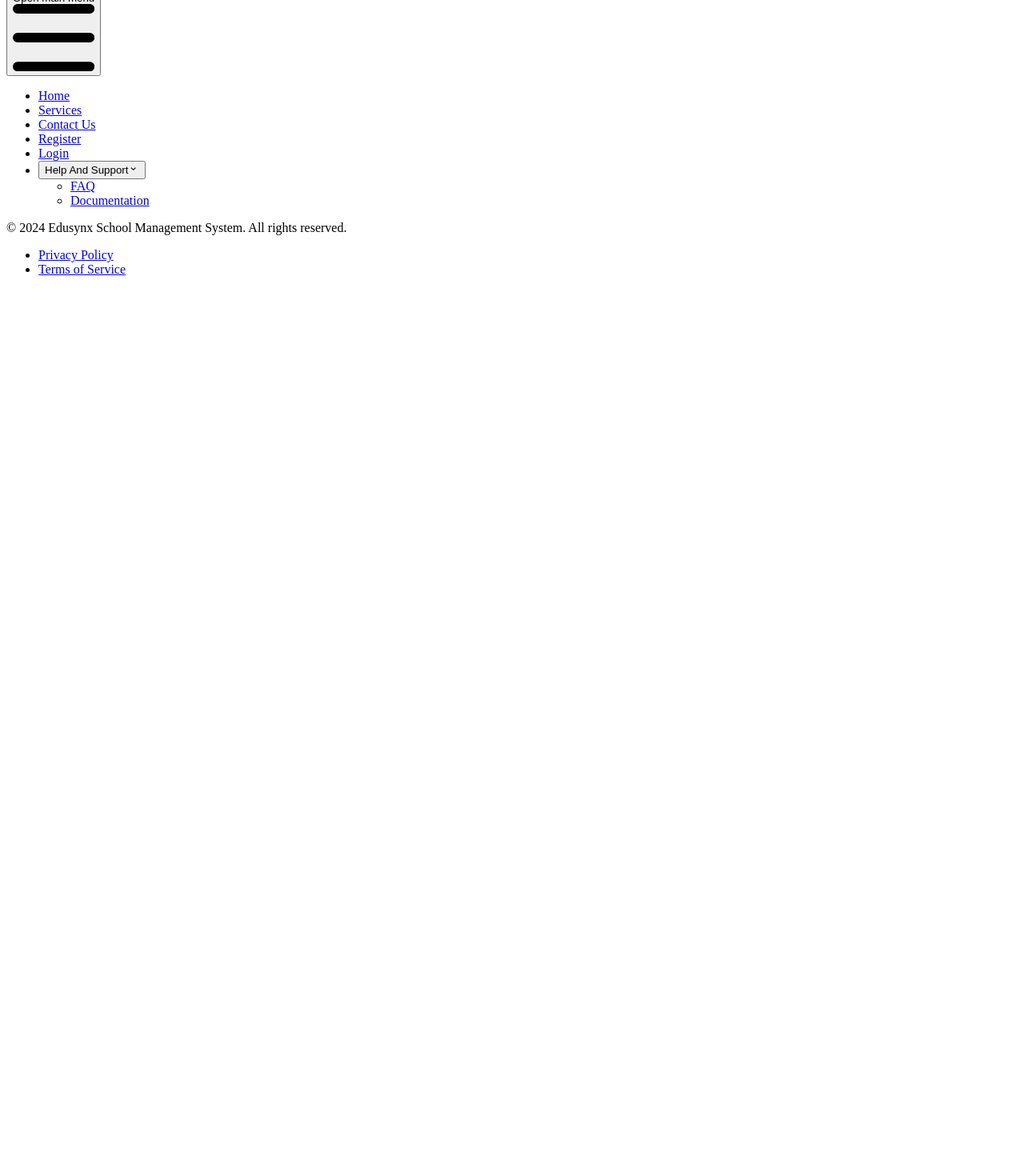
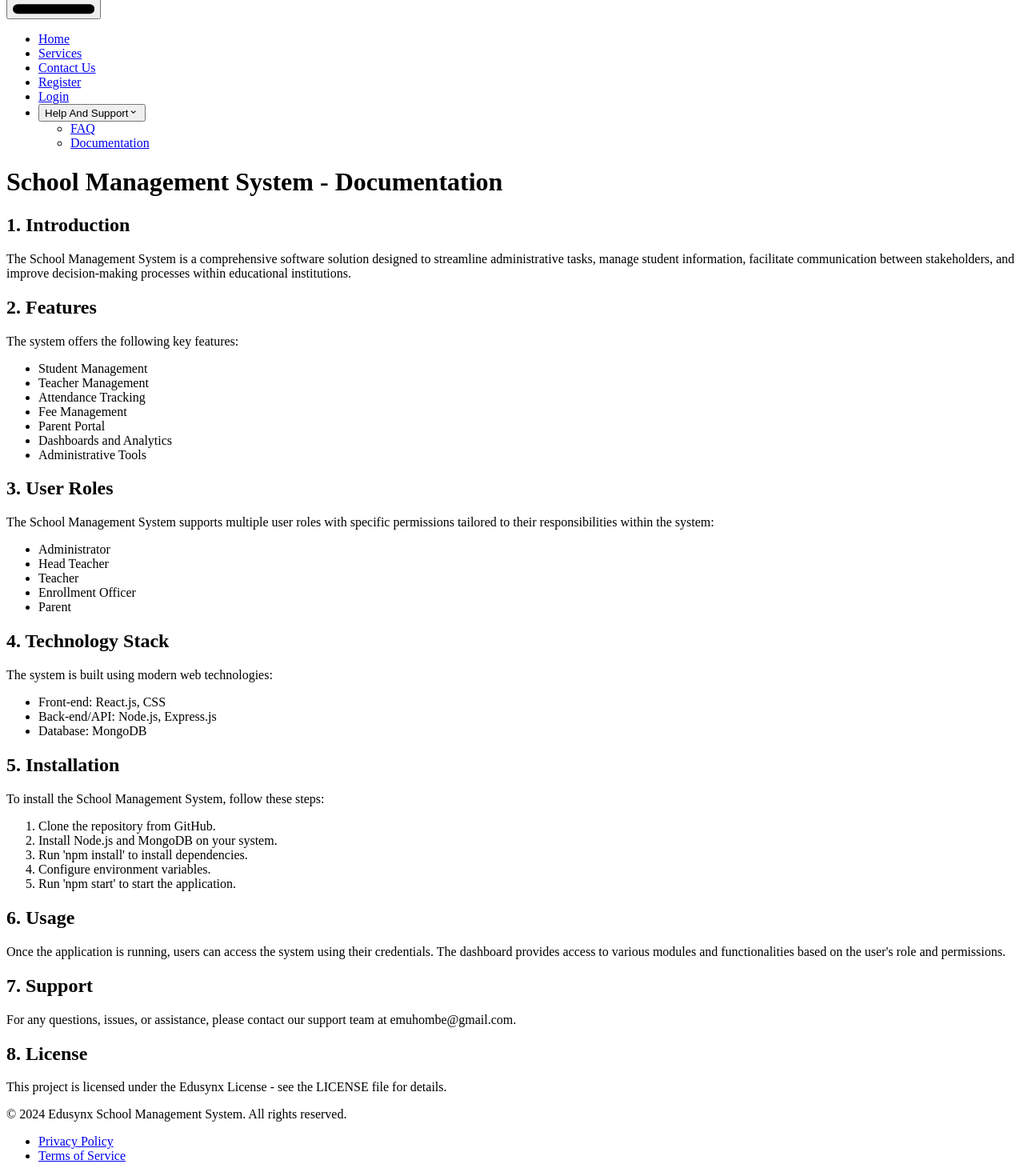
Before and after one commit to elamuhombe/gomycode-mern-edusynx-school-management-system, a React (Vite) app in the folder client/: page /support/Documentation in a window 1280 px wide. Shown: the part 965-2435 px from the top of the page at 80% size. Before the commit the page ends 1327 px from the top, so only its background shows below. Built offline with nearby package versions, Linux system fonts and the light colour scheme.

Commit message:
chore: Add content to Documentation.tsx

```diff
--- a/client/src/pages/support/Documentation.tsx
+++ b/client/src/pages/support/Documentation.tsx
@@ -4,8 +4,88 @@ import { Footer, Header } from '../../components';
 const Documentation: React.FC = () => {
   return (
     <div>
-      <h1>Documentation</h1>
       <Header />
+      <div className="ml-4">
+      <h1 className='text-center'>School Management System - Documentation</h1>
+
+      <h2>1. Introduction</h2>
+      <p>
+        The School Management System is a comprehensive software solution
+        designed to streamline administrative tasks, manage student
+        information, facilitate communication between stakeholders, and improve
+        decision-making processes within educational institutions.
+      </p>
+
+      <h2>2. Features</h2>
+      <p>
+        The system offers the following key features:
+        <ul>
+          <li>Student Management</li>
+          <li>Teacher Management</li>
+          <li>Attendance Tracking</li>
+          <li>Fee Management</li>
+          <li>Parent Portal</li>
+          <li>Dashboards and Analytics</li>
+          <li>Administrative Tools</li>
+        </ul>
+      </p>
+
+      <h2>3. User Roles</h2>
+      <p>
+        The School Management System supports multiple user roles with specific
+        permissions tailored to their responsibilities within the system:
+        <ul>
+          <li>Administrator</li>
+          <li>Head Teacher</li>
+          <li>Teacher</li>
+          <li>Enrollment Officer</li>
+          <li>Parent</li>
+        </ul>
+      </p>
+
+      <h2>4. Technology Stack</h2>
+      <p>
+        The system is built using modern web technologies:
+        <ul>
+          <li>Front-end: React.js, CSS</li>
+          <li>Back-end/API: Node.js, Express.js</li>
+          <li>Database: MongoDB</li>
+        </ul>
+      </p>
+
+      <h2>5. Installation</h2>
+      <p>
+        To install the School Management System, follow these steps:
+        <ol>
+          <li>Clone the repository from GitHub.</li>
+          <li>Install Node.js and MongoDB on your system.</li>
+          <li>Run 'npm install' to install dependencies.</li>
+          <li>Configure environment variables.</li>
+          <li>Run 'npm start' to start the application.</li>
+        </ol>
+      </p>
+
+      <h2>6. Usage</h2>
+      <p>
+        Once the application is running, users can access the system using
+        their credentials. The dashboard provides access to various modules and
+        functionalities based on the user's role and permissions.
+      </p>
+
+      <h2>7. Support</h2>
+      <p>
+        For any questions, issues, or assistance, please contact our support
+        team at emuhombe@gmail.com.
+      </p>
+
+      <h2>8. License</h2>
+      <p>
+        This project is licensed under the Edusynx License - see the LICENSE file
+        for details.
+      </p>
+
+      </div>
+
       <Footer />
     </div>
   );
```
